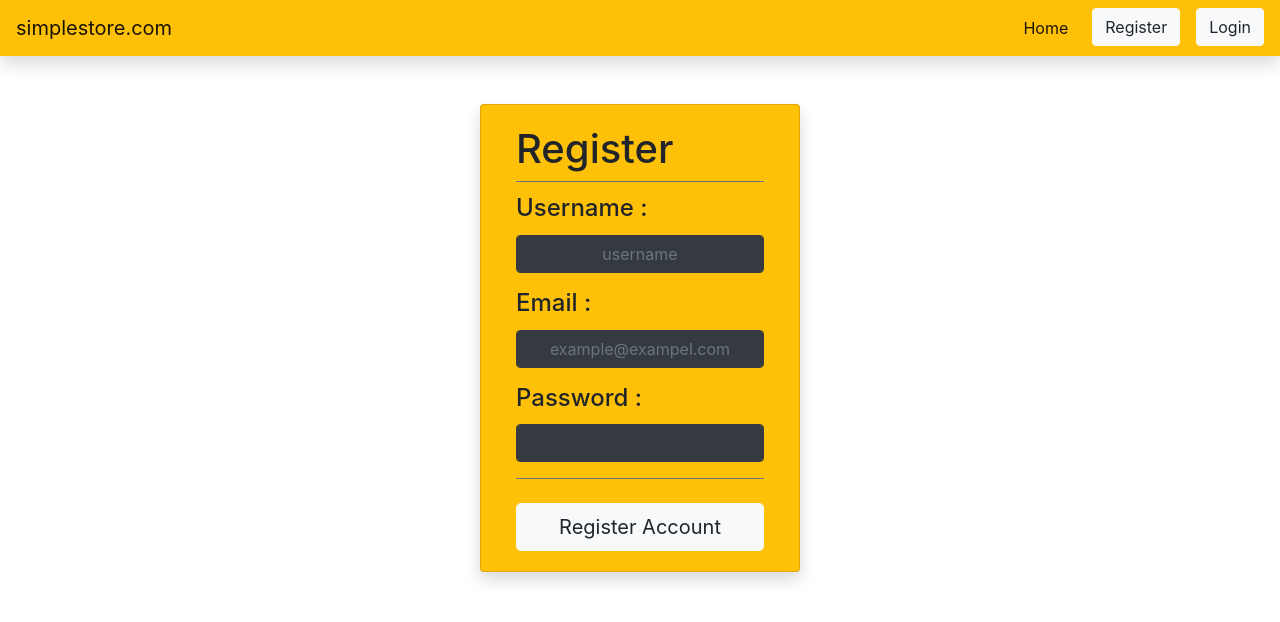
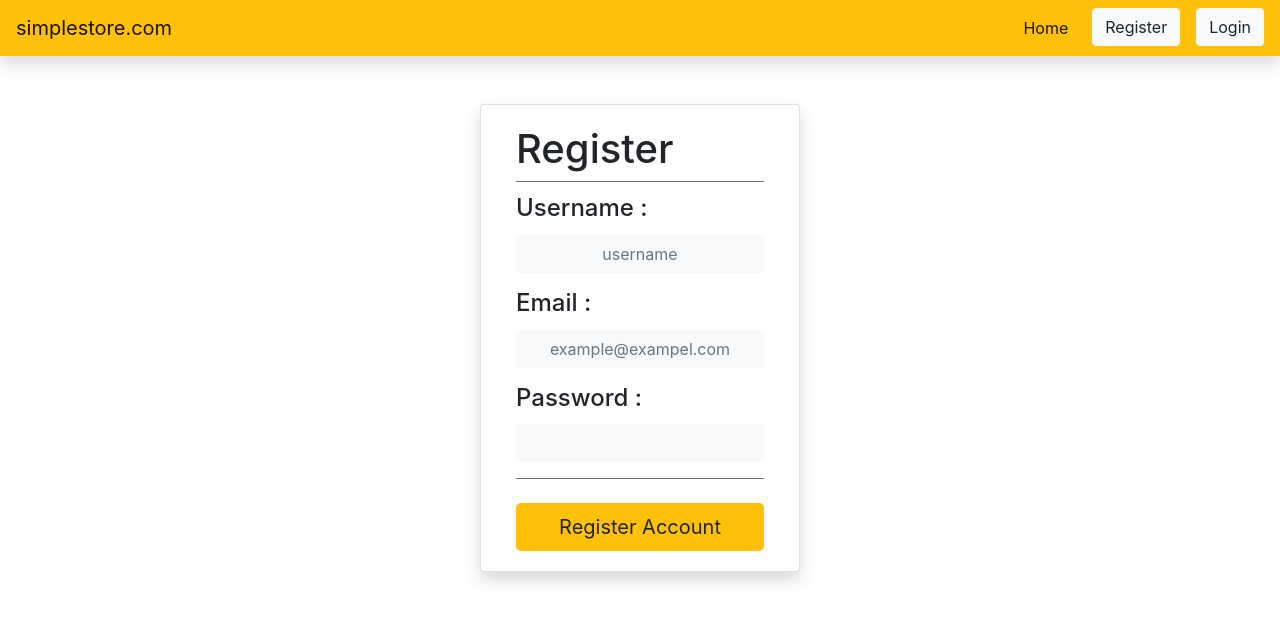
Before and after one commit to ricoantonio/jc10-simplemerce, a React (Create React App) app: page /register in a window 1280 px wide. Shown: the top 622 px of the page. Built offline with nearby package versions, Linux system fonts and the light colour scheme.

Commit message:
bg login regis

```diff
--- a/src/components/Login.jsx
+++ b/src/components/Login.jsx
@@ -53,6 +53,7 @@ class Login extends Component{
 
                 this.setState({login:true})
 
+
             }
         }).catch((err)=>{
 
@@ -64,7 +65,7 @@ class Login extends Component{
             return(
                 <div>
                 <LoginGreen/>
-                    <div className="col-md-3 mx-auto card mt-5 bg-warning shadow">
+                    <div className="col-md-3 mx-auto card mt-5 shadow">
                         <div className="card-body">
                             <div className="card-title border-bottom border-secondary">
                                 <h1>Login</h1>
@@ -73,18 +74,21 @@ class Login extends Component{
                                 <div className="card-title">
                                     <h4>Username :</h4>
                                 </div>
-                                    <input ref={(input)=>{this.username=input}} type="text" placeholder="username" className="form-control btn-dark mb-3 text-center"/>
+                                    <input ref={(input)=>{this.username=input}} type="text"
+                                    placeholder="username"
+                                    className="form-control btn-light mb-3 text-center"/>
 
                                 <div className="card-title">
                                     <h4>Password :</h4>
                                 </div>
-                                    <input ref={(input)=>{this.password=input}} type="password" className="form-control btn-dark mb-3 text-center"/>
+                                    <input ref={(input)=>{this.password=input}} type="password"
+                                    className="form-control btn-light mb-3 text-center"/>
                             </form>
 
                             <div
                             onClick={this.onLoginClick}
                             className="text-center">
-                                <button className="btn-block btn btn-light btn-lg mt-4">Login Account</button>
+                                <button className="btn-block btn btn-warning btn-lg mt-4">Login Account</button>
                             </div>
                         </div>
                     </div>
@@ -93,7 +97,7 @@ class Login extends Component{
         }if(this.state.wrong==true){
             return(
                 <div>
-                    <div className="col-md-3 mx-auto card mt-5 bg-warning shadow">
+                    <div className="col-md-3 mx-auto card mt-5 shadow">
                         <div className="card-body">
                             <div className="card-title border-bottom border-secondary">
                                 <h1>Login</h1>
@@ -104,18 +108,21 @@ class Login extends Component{
 
                                     <h4>Username :</h4>
                                 </div>
-                                    <input ref={(input)=>{this.username=input}} type="text" placeholder="username" className="form-control btn-dark mb-3 text-center"/>
+                                    <input ref={(input)=>{this.username=input}} type="text"
+                                    placeholder="username"
+                                    className="form-control btn-light mb-3 text-center"/>
 
                                 <div className="card-title">
                                     <h4>Password :</h4>
                                 </div>
-                                    <input ref={(input)=>{this.password=input}} type="password" className="form-control btn-dark mb-3 text-center"/>
+                                    <input ref={(input)=>{this.password=input}} type="password"
+                                    className="form-control btn-light mb-3 text-center"/>
                             </form>
 
                             <div
                             onClick={this.onLoginClick}
                             className="text-center">
-                                <button className="btn-block btn btn-light btn-lg mt-4">Login Account</button>
+                                <button className="btn-block btn btn-warning btn-lg mt-4">Login Account</button>
                             </div>
                         </div>
                     </div>
@@ -125,7 +132,7 @@ class Login extends Component{
         }else{
             return(
                 <div>
-                    <div className="col-md-3 mx-auto card mt-5 bg-warning shadow">
+                    <div className="col-md-3 mx-auto card mt-5 shadow">
                         <div className="card-body">
                             <div className="card-title border-bottom border-secondary">
                                 <h1>Login</h1>
@@ -135,18 +142,21 @@ class Login extends Component{
                                 <div className="card-title">
                                     <h4>Username :</h4>
                                 </div>
-                                    <input ref={(input)=>{this.username=input}} type="text" placeholder="username" className="form-control btn-dark mb-3 text-center"/>
+                                    <input ref={(input)=>{this.username=input}} type="text"
+                                    placeholder="username"
+                                    className="form-control btn-light mb-3 text-center"/>
 
                                 <div className="card-title">
                                     <h4>Password :</h4>
                                 </div>
-                                    <input ref={(input)=>{this.password=input}} type="password" className="form-control btn-dark mb-3 text-center"/>
+                                    <input ref={(input)=>{this.password=input}} type="password"
+                                    className="form-control btn-light mb-3 text-center"/>
                             </form>
 
                             <div
-                            onClick={this.onLoginClick}
-                            className="text-center">
-                                <button className="btn-block btn btn-light btn-lg mt-4">Login Account</button>
+                                onClick={this.onLoginClick}
+                                className="text-center">
+                                <button className="btn-block btn btn-warning btn-lg mt-4">Login Account</button>
                             </div>
                         </div>
                     </div>
--- a/src/components/Register.jsx
+++ b/src/components/Register.jsx
@@ -32,7 +32,7 @@ class Register extends Component{
     render() {
         return (
             <div>
-                <div className="col-md-3 mx-auto card mt-5 bg-warning shadow">
+                <div className="col-md-3 mx-auto card mt-5 shadow">
                     <div className="card-body">
                         <div className="card-title border-bottom border-secondary">
                             <h1>Register</h1>
@@ -42,23 +42,31 @@ class Register extends Component{
                             <div className="card-title">
                                 <h4>Username :</h4>
                             </div>
-                                <input ref={(input)=>{this.username=input}} type="text" placeholder="username" className="form-control btn-dark mb-3 text-center"/>
+                                <input ref={(input)=>{this.username=input}}
+                                type="text"
+                                placeholder="username"
+                                className="form-control btn-light mb-3 text-center"/>
 
                             <div className="card-title">
                                 <h4>Email :</h4>
                             </div>
-                                <input ref={(input)=>{this.email=input}} type="text" placeholder="example@exampel.com" className="form-control btn-dark mb-3 text-center"/>
+                                <input ref={(input)=>{this.email=input}}
+                                type="text"
+                                placeholder="example@exampel.com"
+                                className="form-control btn-light mb-3 text-center"/>
 
                             <div className="card-title">
                                 <h4>Password :</h4>
                             </div>
-                                <input ref={(input)=>{this.password=input}} type="password" className="form-control btn-dark mb-3 text-center"/>
+                                <input ref={(input)=>{this.password=input}}
+                                type="password"
+                                className="form-control btn-light mb-3 text-center"/>
                         </form>
 
                         <div
                         onClick={this.onRegisterClick}
                         className="text-center">
-                            <button className="btn-block btn btn-light btn-lg mt-4">Register Account</button>
+                            <button className="btn-block btn btn-warning btn-lg mt-4">Register Account</button>
                         </div>
                     </div>
                 </div>
--- a/src/components/WrongUserPass.jsx
+++ b/src/components/WrongUserPass.jsx
@@ -4,8 +4,8 @@ class WrongUserPass extends Component{
     render(){
         return(
             <div className="alert-danger p-2 m-1">
-                <div>
-                    Wrong username or password
+                <div className="text-center">
+                    <b>Incorrect </b>username or password
                 </div>
             </div>
         )
```
